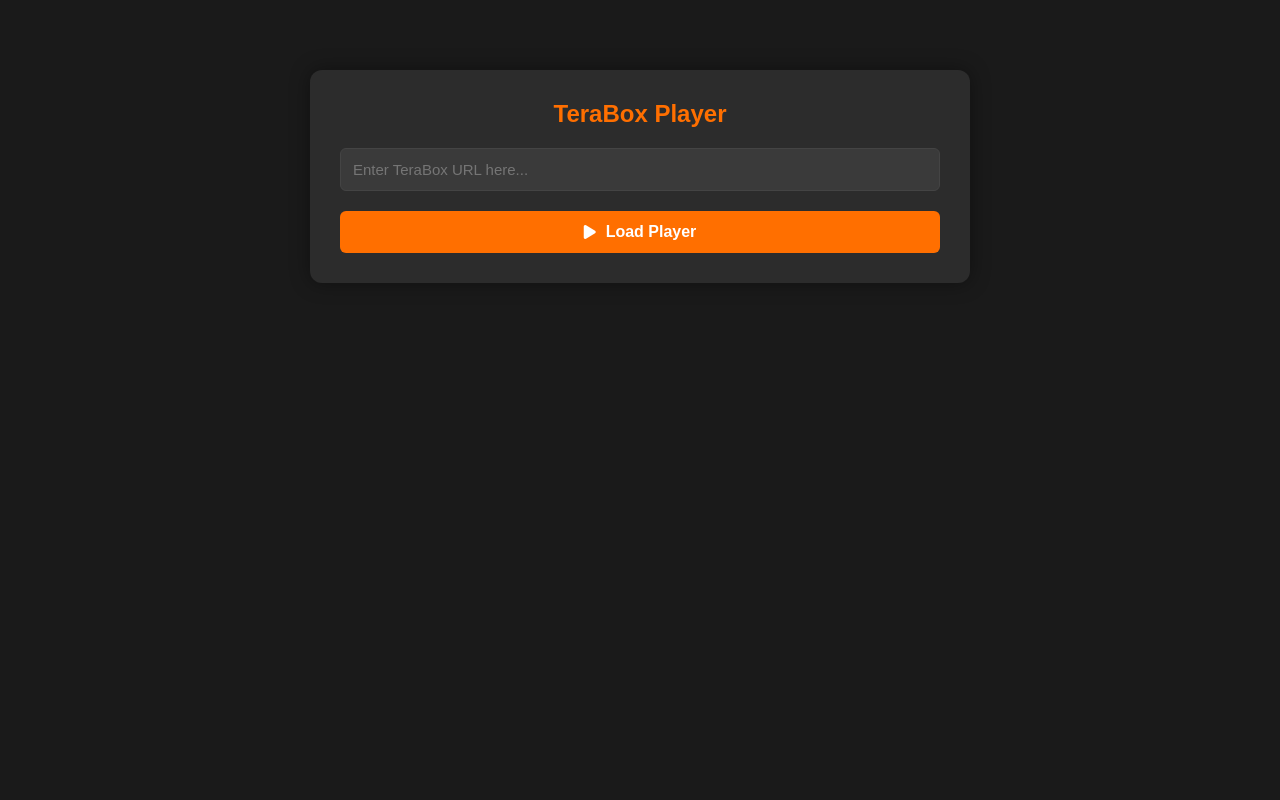
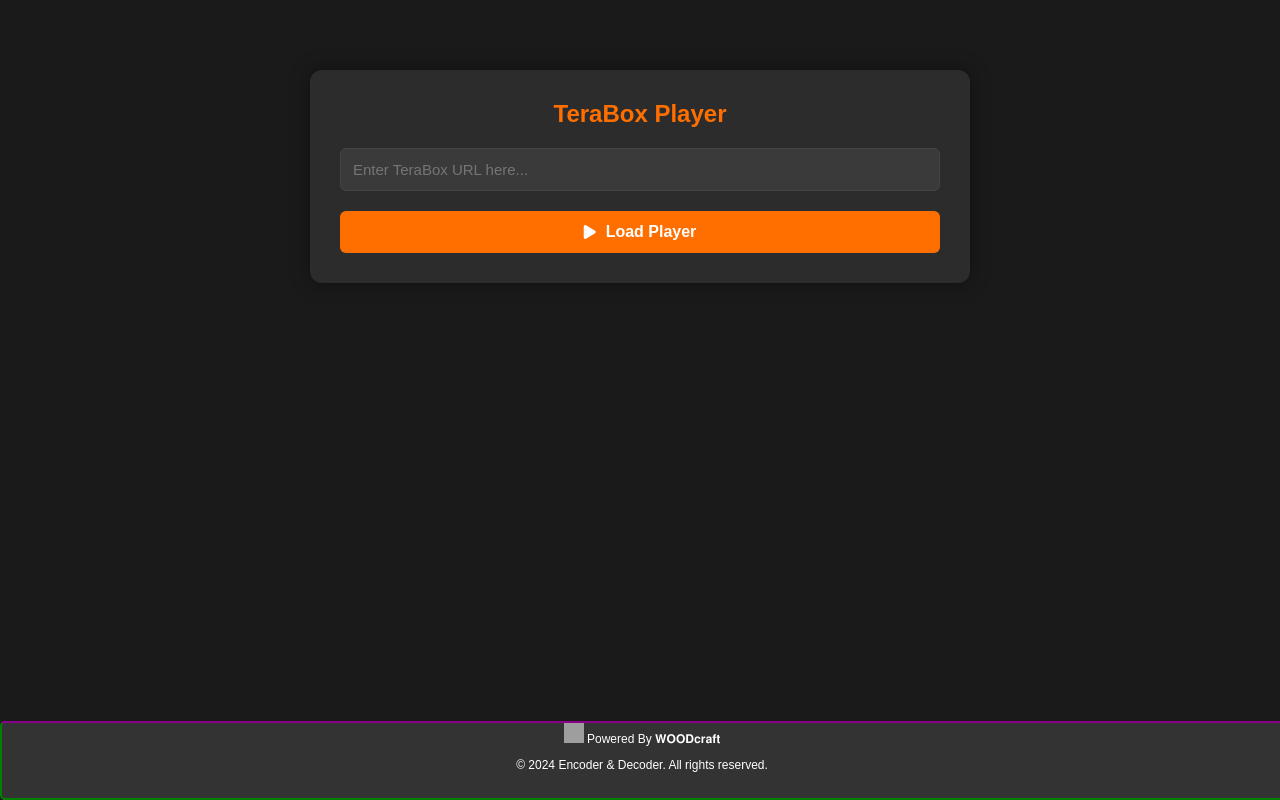
Before and after one commit to ok-op/kfonb, a plain HTML site: page terabox.html in a window 1280 px wide. Drawn offline with Linux system fonts and the light colour scheme; grey boxes are pictures that could not be loaded.

Commit message:
Update terabox.html

```diff
--- a/terabox.html
+++ b/terabox.html
@@ -144,6 +144,26 @@
       border-radius: 6px;
       overflow: hidden;
     }
+
+    .footer {
+	    text-align: center;
+	    align-items: center;
+	    position: absolute;
+            left: 0;
+            bottom: 0;
+            color: white;
+            cursor: pointer;
+            background-color: hsl(0, 0%, 20%);
+	    text-decoration: none;
+		font-size: 12px;
+            border-radius:5px;
+            width: 100%;
+            margin-left: auto;
+            margin-right: auto;
+	    border: 2px solid green;
+            box-shadow: 3px 6px DeepPink;
+            border-top-color: DarkMagenta;
+      }
   </style>
 </head>
 <body>
@@ -207,5 +227,12 @@
       }
     }
   </script>
+</div>
+    <br>
+	<div class="footer">
+	  <img src="https://i.imgur.com/oFuKfaG.png" alt="Logo" style="width: 20px; height: 20px; ">
+	  <a href="https://t.me/Opleech_WD" target="_blank" style="text-decoration: none; color: white; ">Powered By 𝐖𝐎𝐎𝐃𝐜𝐫𝐚𝐟𝐭</a>
+	  <p> © 2024 Encoder & Decoder. All rights reserved.</p><br>
+  </div>
 </body>
   </html>
```
